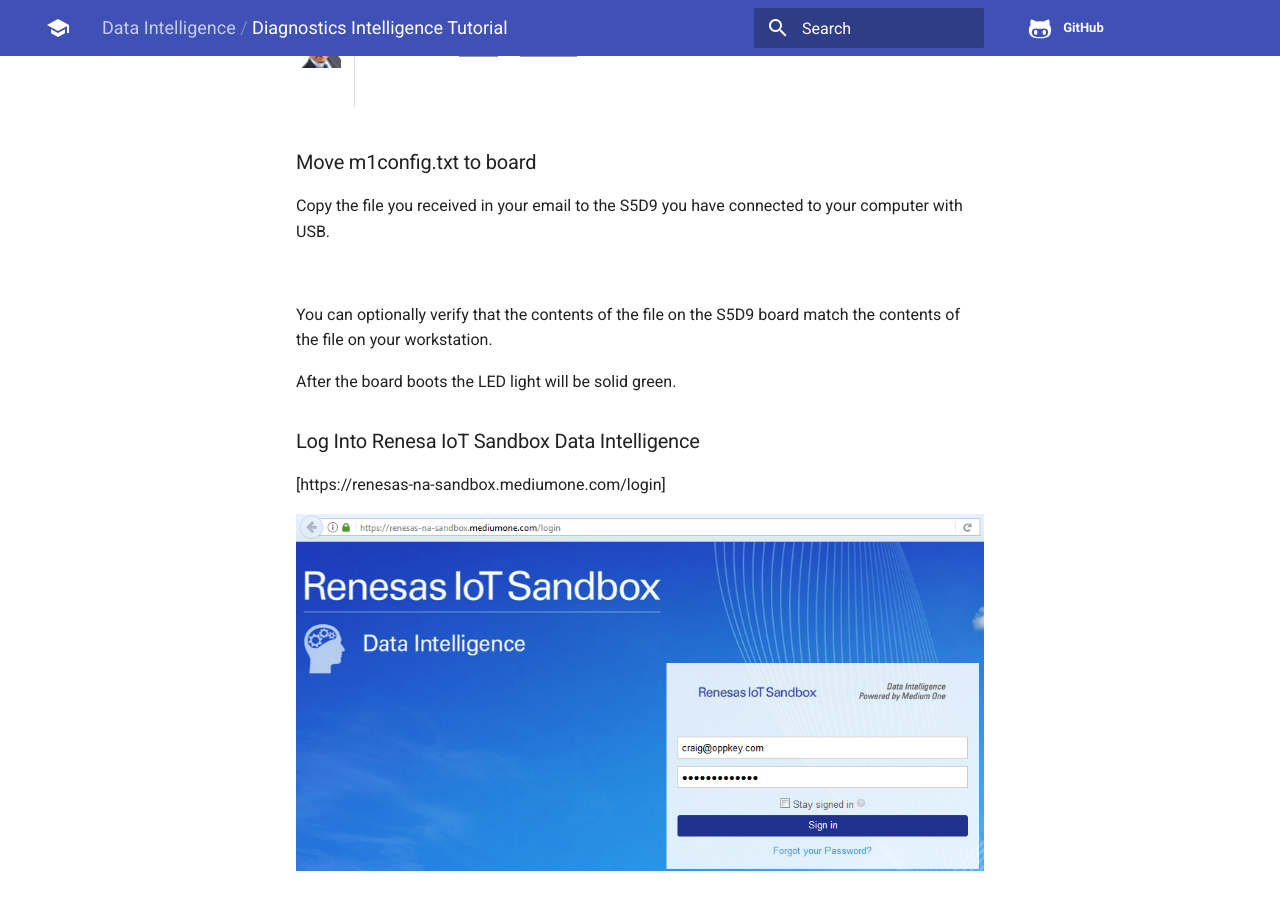
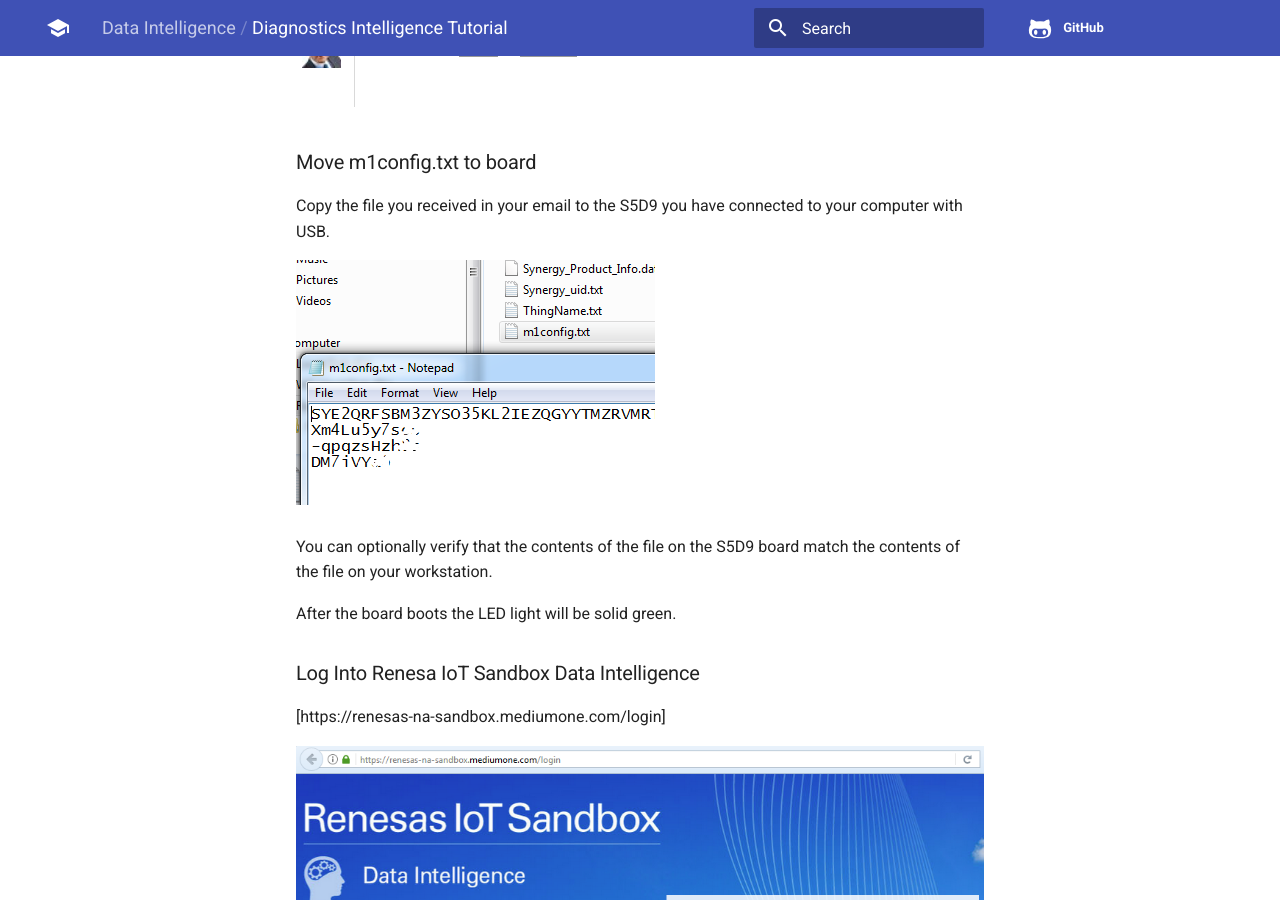
Before and after one commit to codetricity/s5d9-hacking, an MkDocs documentation site: the page built from docs/intelligence/diagnostics.md, in a window 1280 px wide and 900 px high, scrolled down 1264 px. Built offline with MkDocs 1.6.1 and Material for MkDocs 9.7.7, drawn with Linux system fonts in a browser that asks for light colours; old or Windows-style settings are respelled for this version of MkDocs.

```diff
--- a/docs/intelligence/diagnostics.md
+++ b/docs/intelligence/diagnostics.md
@@ -20,7 +20,7 @@
 
 Copy the file you received in your email to the S5D9 you have connected to your computer with USB.
 
-![](img/m1config-contents.png)
+![](img/m1config-contents.PNG)
 
 You can optionally verify that the contents of the file on the S5D9 board match the
 contents of the file on your workstation.
```
